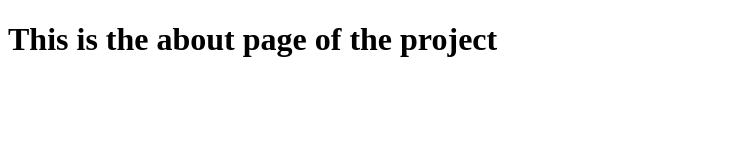
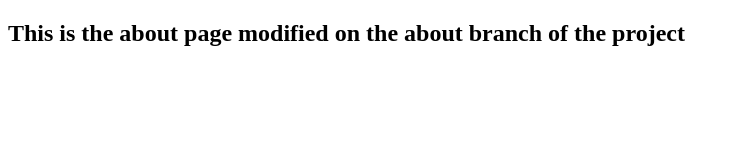
Before and after one commit to Devjineer/egbeda-git, a plain HTML site: page about.html in a window 1280 px wide. Shown: the whole page, without its empty margins (0-740 px from the left). Drawn offline with Linux system fonts and the light colour scheme.

Commit message:
modified about.html

```diff
--- a/about.html
+++ b/about.html
@@ -6,6 +6,8 @@
    <title>About</title>
 </head>
 <body>
-   <h1>This is the about page of the project</h1>
+   <section>
+      <h1>This is the about page modified on the about branch of the project</h1>
+   </section>
 </body>
 </html>
```
